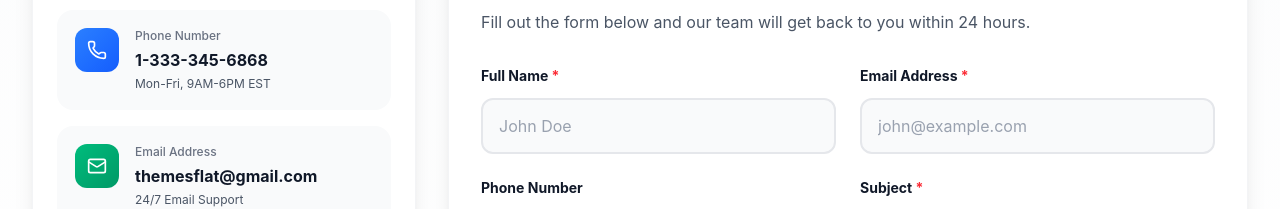
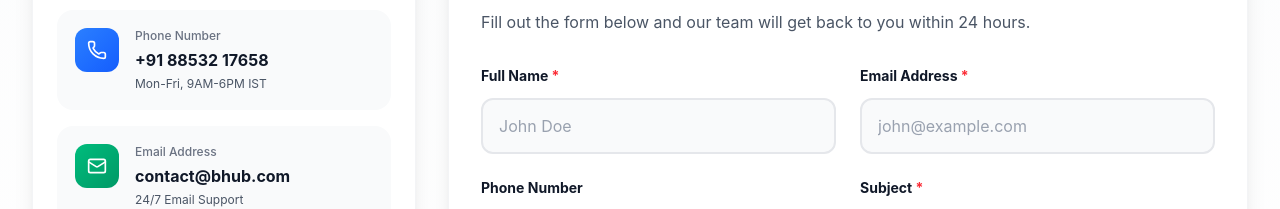
Before and after one commit to prtysh-bhb/realestate-frontend, a React (Vite) app: page /contact in a window 1280 px wide. Shown: the part 597-806 px from the top of the page. Built offline with nearby package versions, Linux system fonts and the light colour scheme; no server answers.

Commit message:
contact detail updated

```diff
--- a/src/pages/customer/ContactPage.tsx
+++ b/src/pages/customer/ContactPage.tsx
@@ -133,7 +133,7 @@ const ContactPage = () => {
                 {/* Phone */}
                 <motion.a
                   whileHover={{ x: 4 }}
-                  href="tel:1-333-345-6868"
+                  href="tel:918853217658"
                   className="flex items-start gap-4 p-4 rounded-2xl bg-gray-50 hover:bg-blue-50 border-2 border-transparent hover:border-blue-100 transition-all group"
                 >
                   <div className="p-3 bg-gradient-to-br from-blue-500 to-blue-600 rounded-xl group-hover:scale-110 transition-transform">
@@ -143,9 +143,9 @@ const ContactPage = () => {
                     <p className="text-xs text-gray-500 mb-1 font-medium">
                       Phone Number
                     </p>
-                    <p className="text-gray-900 font-bold">1-333-345-6868</p>
+                    <p className="text-gray-900 font-bold">+91 88532 17658</p>
                     <p className="text-xs text-gray-600 mt-1">
-                      Mon-Fri, 9AM-6PM EST
+                      Mon-Fri, 9AM-6PM IST
                     </p>
                   </div>
                 </motion.a>
@@ -153,7 +153,7 @@ const ContactPage = () => {
                 {/* Email */}
                 <motion.a
                   whileHover={{ x: 4 }}
-                  href="mailto:themesflat@gmail.com"
+                  href="mailto:contact@brainerhub.com"
                   className="flex items-start gap-4 p-4 rounded-2xl bg-gray-50 hover:bg-emerald-50 border-2 border-transparent hover:border-emerald-100 transition-all group"
                 >
                   <div className="p-3 bg-gradient-to-br from-emerald-500 to-emerald-600 rounded-xl group-hover:scale-110 transition-transform">
@@ -164,7 +164,7 @@ const ContactPage = () => {
                       Email Address
                     </p>
                     <p className="text-gray-900 font-bold">
-                      themesflat@gmail.com
+                      contact@bhub.com
                     </p>
                     <p className="text-xs text-gray-600 mt-1">
                       24/7 Email Support
@@ -188,7 +188,7 @@ const ContactPage = () => {
                       Office Address
                     </p>
                     <p className="text-gray-900 font-bold leading-relaxed">
-                      101 E 129th St, East Chicago, IN 46312, US
+                      D101 T-Sq Thaltej Ahmedabad, Gujarat, India
                     </p>
                   </div>
                 </motion.a>
@@ -410,7 +410,7 @@ const ContactPage = () => {
               <div className="text-center">
                 <MapPin className="w-16 h-16 text-gray-400 mx-auto mb-4" />
                 <p className="text-gray-600 font-semibold text-lg">
-                  101 E 129th St, East Chicago, IN 46312, US
+                  D101 T-Sq Thaltej Ahmedabad, Gujarat, India
                 </p>
                 <p className="text-gray-500 text-sm mt-2">
                   Map integration will be added soon
```
